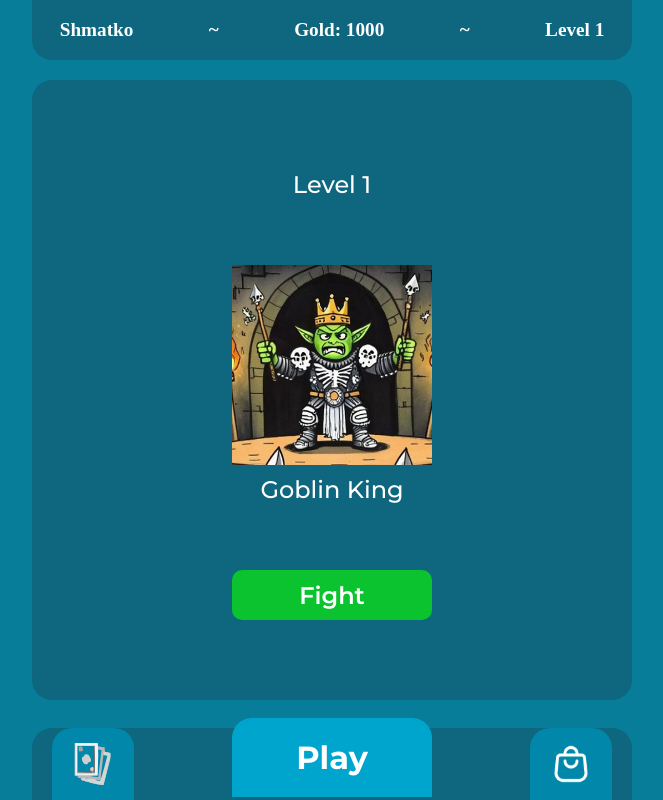
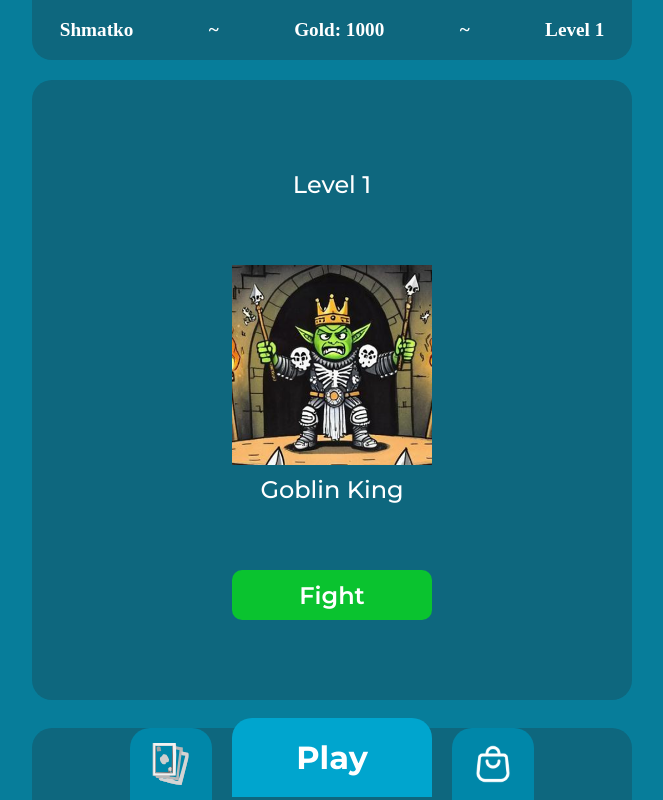
Before and after one commit to chikibambony137/YetAnotherCardGame, a Vue app: page / in a window 1280 px wide. Shown: the whole page, without its empty margins (308-971 px from the left). Built offline with nearby package versions, Linux system fonts and the light colour scheme.

Commit message:
fix menu nav buttons position

```diff
--- a/src/components/blocks/menu/Nav.vue
+++ b/src/components/blocks/menu/Nav.vue
@@ -82,7 +82,8 @@ onMounted(() => {
 
 .nav__layout {
   display: flex;
-  justify-content: space-between;
+  justify-content: center;
+  gap: 20px;
   overflow: visible;
 
   width: 100%;
--- a/src/pages/Menu.vue
+++ b/src/pages/Menu.vue
@@ -59,7 +59,5 @@ import Nav from '../components/blocks/menu/Nav.vue';
 .menu__nav {
     width: 100%;
     height: 80px;
-
-
 }
 </style>
```
